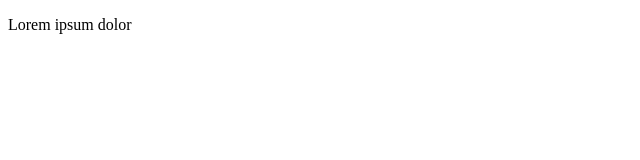
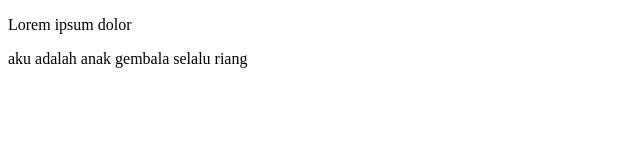
Before and after one commit to adeaye/webdev4, a plain HTML site: page index.html in a window 1280 px wide. Shown: the whole page, without its empty margins (0-640 px from the left). Drawn offline with Linux system fonts and the light colour scheme.

Commit message:
nambah pargraf 2

```diff
--- a/index.html
+++ b/index.html
@@ -7,5 +7,6 @@
 </head>
 <body>
     <p>Lorem ipsum dolor</p>
+    <p>aku adalah anak gembala selalu riang</p>
 </body>
 </html>
```
